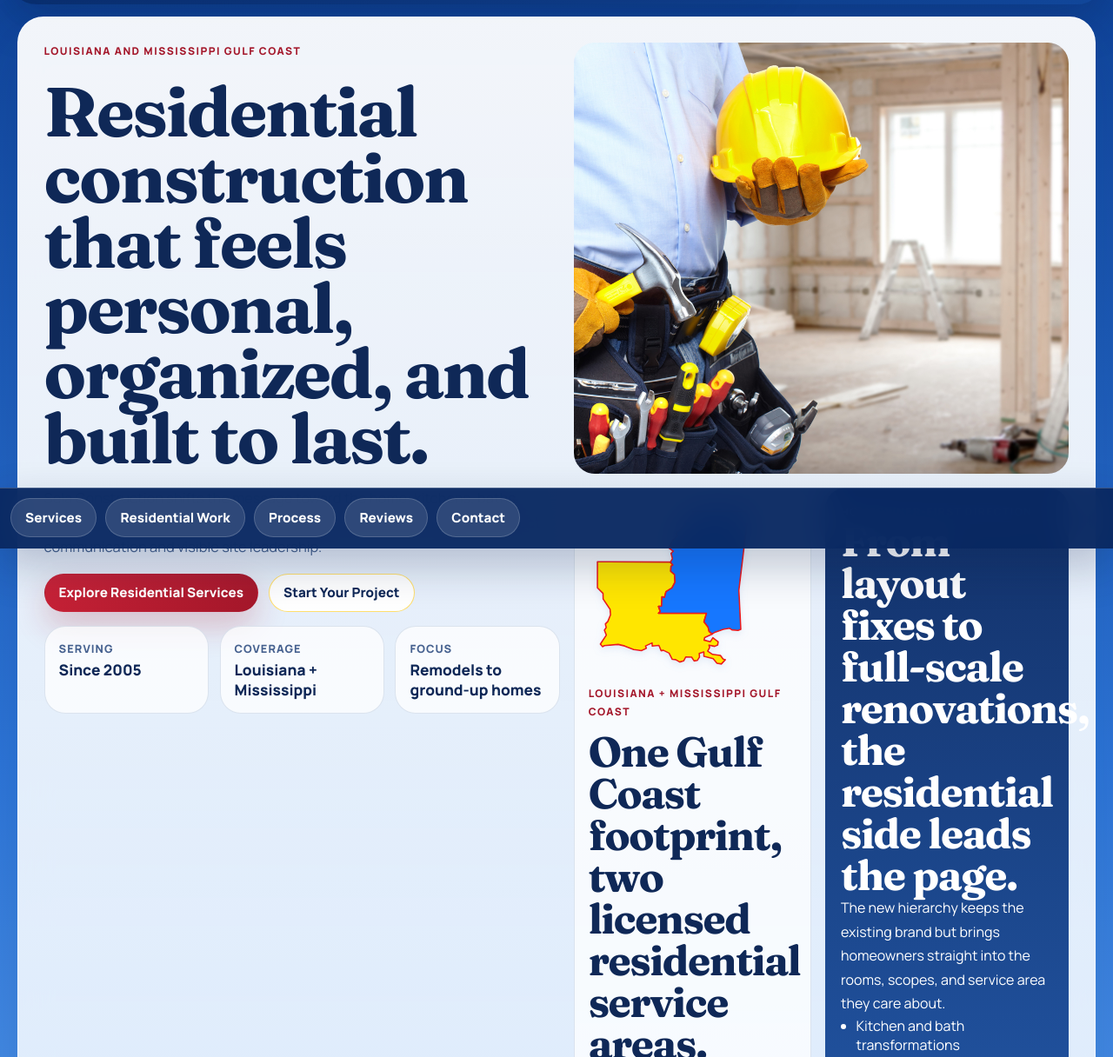
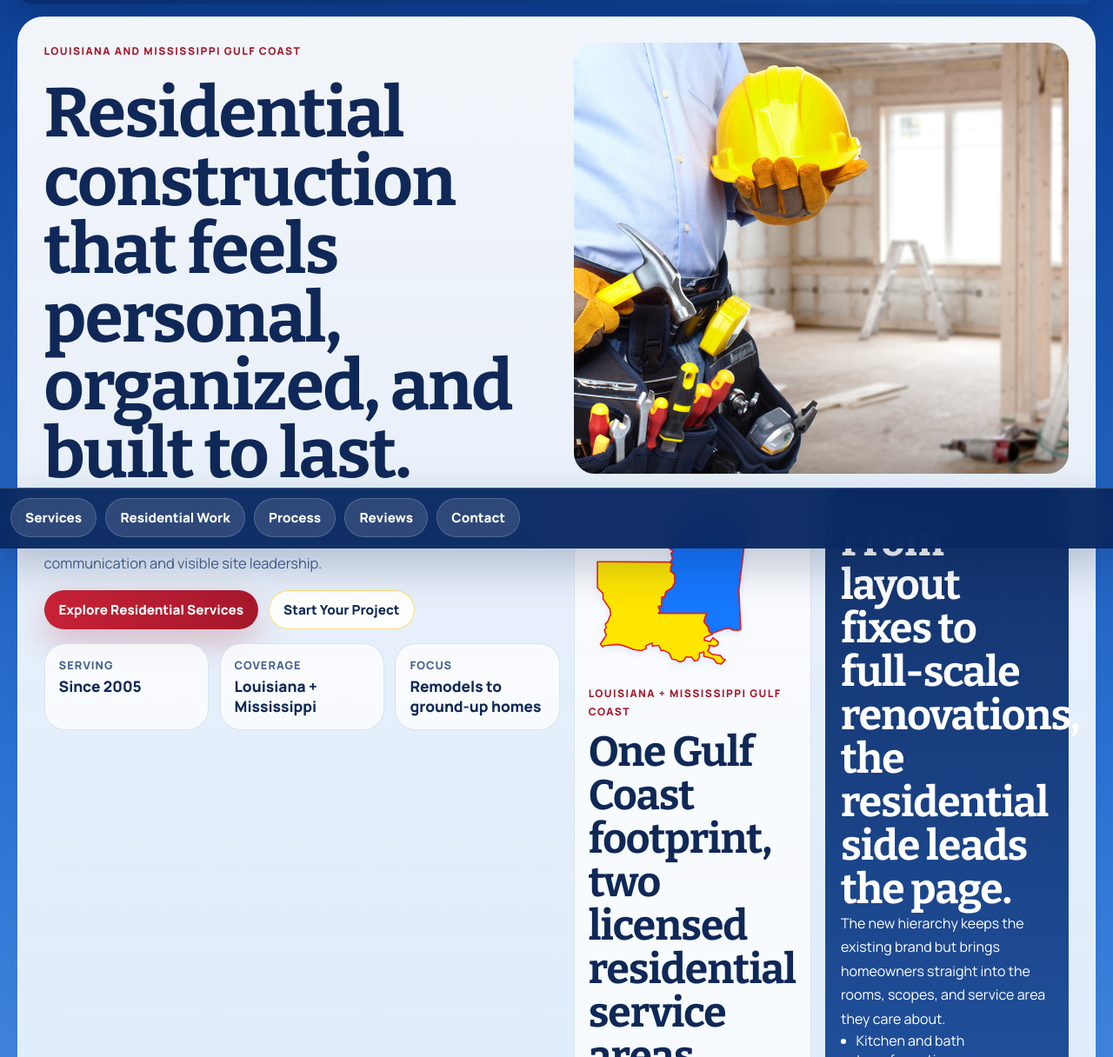
Before and after one commit to Lsthun/SELA, a plain HTML site: page index.html in a window 1280 px wide. Shown: the part 169-1385 px from the top of the page at 87% size. Drawn offline with nearby package versions, Linux system fonts and the light colour scheme.

Commit message:
Refine SELA heading font

```diff
--- a/home.css
+++ b/home.css
@@ -50,19 +50,19 @@ h1,
 h2,
 h3 {
   margin: 0;
-  font-family: "Fraunces", Georgia, serif;
-  letter-spacing: -0.03em;
+  font-family: "Bitter", Georgia, serif;
+  letter-spacing: -0.02em;
 }
 
 h1 {
   margin-top: 0.35rem;
   font-size: clamp(2.4rem, 8vw, 5rem);
-  line-height: 0.94;
+  line-height: 0.98;
 }
 
 h2 {
   font-size: clamp(1.75rem, 5vw, 3rem);
-  line-height: 1;
+  line-height: 1.04;
 }
 
 h3 {
--- a/index.html
+++ b/index.html
@@ -10,7 +10,7 @@
     >
     <link rel="preconnect" href="https://fonts.googleapis.com">
     <link rel="preconnect" href="https://fonts.gstatic.com" crossorigin>
-    <link href="https://fonts.googleapis.com/css2?family=Fraunces:opsz,wght@9..144,600;9..144,700&family=Manrope:wght@400;500;600;700;800&display=swap" rel="stylesheet">
+    <link href="https://fonts.googleapis.com/css2?family=Bitter:wght@600;700;800&family=Manrope:wght@400;500;600;700;800&display=swap" rel="stylesheet">
     <link rel="stylesheet" href="home.css">
   </head>
   <body>
```
